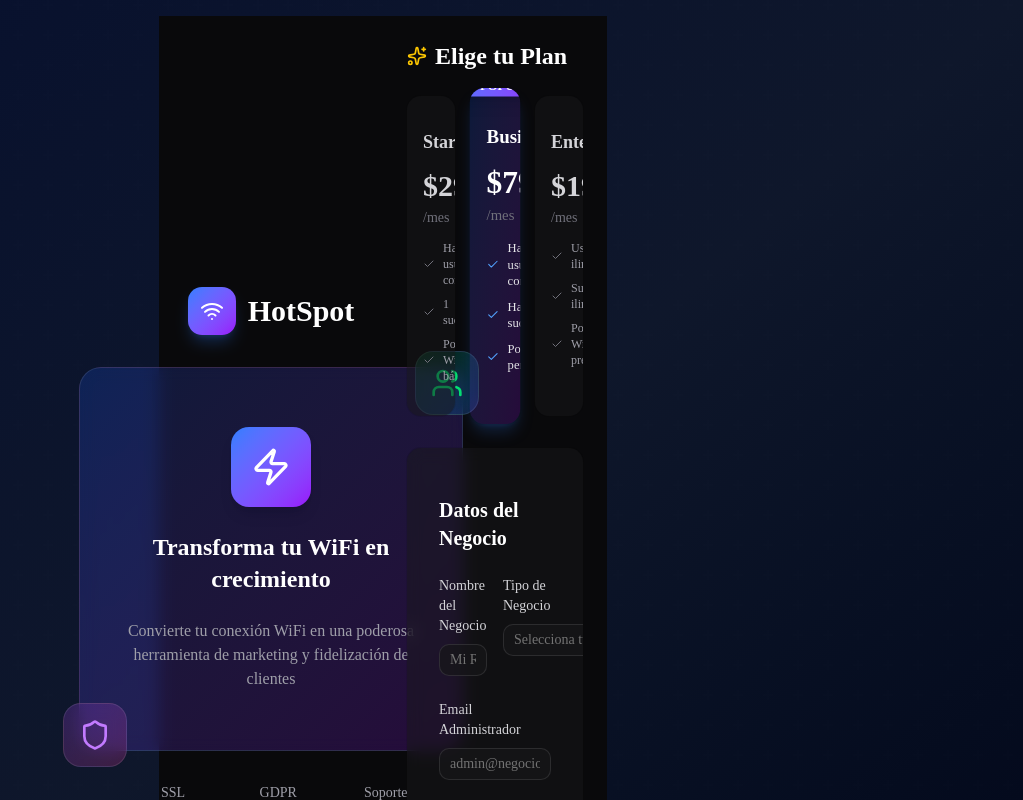
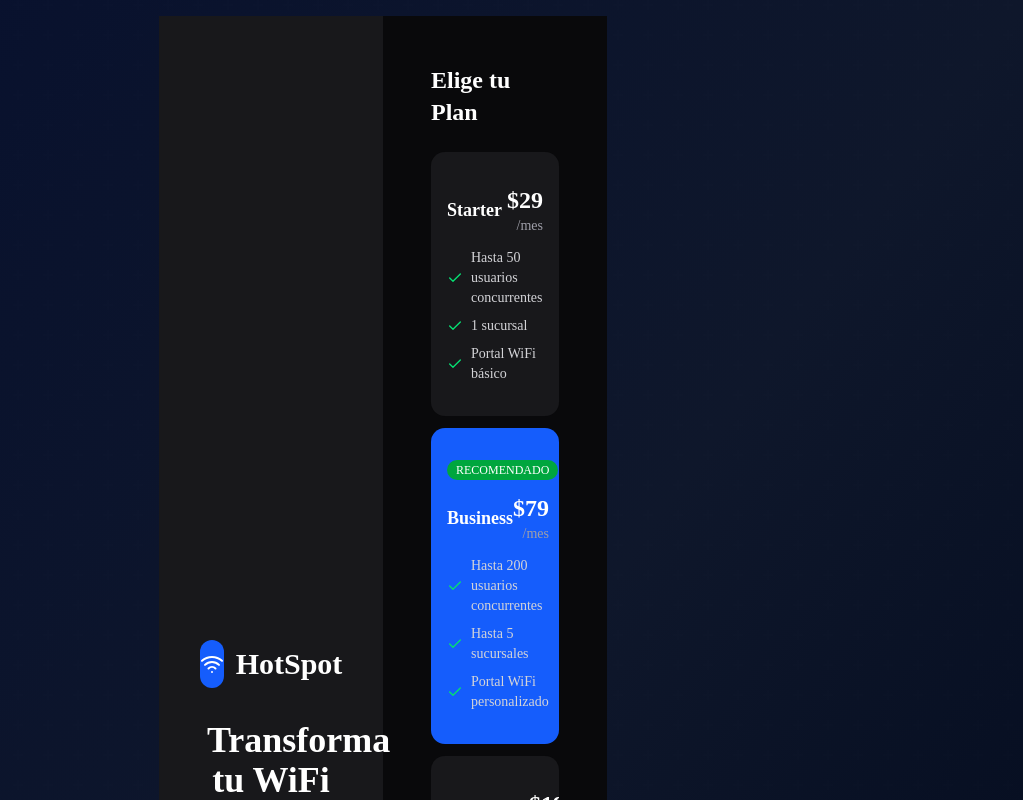
Before and after one commit to misterfluxec/hotspot-saas, a Next.js app in the folder apps/dashboard/: page /register in a window 1280 px wide. Shown: the top 800 px of the page, without its empty margins (257-1280 px from the left). Built offline with nearby package versions, Linux system fonts and the light colour scheme.

Commit message:
fix: clean and professional registration layout with proper flexbox structure

```diff
--- a/apps/dashboard/src/app/(auth)/register/page.tsx
+++ b/apps/dashboard/src/app/(auth)/register/page.tsx
@@ -8,7 +8,7 @@ import { Input } from '@/components/ui/input';
 import { Label } from '@/components/ui/label';
 import { Select, SelectContent, SelectItem, SelectTrigger, SelectValue } from '@/components/ui/select';
 import { Badge } from '@/components/ui/badge';
-import { Check, Wifi, Users, Zap, Shield, Sparkles, ArrowRight } from 'lucide-react';
+import { Check, Wifi, ArrowRight } from 'lucide-react';
 
 interface Plan {
   id: string;
@@ -120,47 +120,32 @@ export default function RegisterPage() {
   };
 
   return (
-    <div className="min-h-screen bg-zinc-950 flex items-center justify-center p-6">
-      <div className="w-full max-w-7xl">
-        <div className="grid grid-cols-1 lg:grid-cols-2 gap-12 items-center">
+    <div className="min-h-screen bg-zinc-950 flex">
+      <div className="flex flex-col lg:flex-row w-full">
 
-          {/* Left Side - Visual Section */}
-          <div className="hidden lg:flex flex-col items-center justify-center text-center space-y-8">
+        {/* Left Column - Visual Section */}
+        <div className="hidden lg:flex lg:w-1/2 bg-zinc-900 items-center justify-center p-12">
+          <div className="max-w-md w-full text-center space-y-8">
             {/* Logo */}
-            <div className="flex items-center space-x-3">
-              <div className="w-12 h-12 bg-gradient-to-br from-blue-500 to-purple-600 rounded-xl flex items-center justify-center shadow-lg shadow-blue-500/25">
+            <div className="flex items-center justify-center space-x-3">
+              <div className="w-12 h-12 bg-blue-600 rounded-xl flex items-center justify-center">
                 <Wifi className="w-6 h-6 text-white" />
               </div>
               <span className="text-3xl font-bold text-white">HotSpot</span>
             </div>
 
-            {/* Hero Image/Illustration */}
-            <div className="relative">
-              <div className="w-96 h-96 bg-gradient-to-br from-blue-600/20 to-purple-600/20 rounded-3xl border border-white/10 backdrop-blur-sm flex items-center justify-center">
-                <div className="text-center space-y-6 p-8">
-                  <div className="w-20 h-20 bg-gradient-to-br from-blue-500 to-purple-600 rounded-2xl flex items-center justify-center mx-auto shadow-lg">
-                    <Zap className="w-10 h-10 text-white" />
-                  </div>
-                  <h2 className="text-2xl font-bold text-white">
+            {/* Hero Text */}
+            <div className="space-y-4">
+              <h1 className="text-4xl font-bold text-white">
                 Transforma tu WiFi en crecimiento
-                  </h2>
-                  <p className="text-zinc-400 max-w-sm">
+              </h1>
+              <p className="text-lg text-zinc-400">
                 Convierte tu conexión WiFi en una poderosa herramienta de marketing y fidelización de clientes
               </p>
             </div>
-              </div>
 
-              {/* Floating elements */}
-              <div className="absolute -top-4 -right-4 w-16 h-16 bg-gradient-to-br from-green-500/20 to-blue-500/20 rounded-2xl border border-white/10 backdrop-blur-sm flex items-center justify-center">
-                <Users className="w-8 h-8 text-green-400" />
-              </div>
-              <div className="absolute -bottom-4 -left-4 w-16 h-16 bg-gradient-to-br from-purple-500/20 to-pink-500/20 rounded-2xl border border-white/10 backdrop-blur-sm flex items-center justify-center">
-                <Shield className="w-8 h-8 text-purple-400" />
-              </div>
-            </div>
-
-            {/* Trust indicators */}
-            <div className="flex items-center space-x-8 text-zinc-400 text-sm">
+            {/* Trust Indicators */}
+            <div className="flex items-center justify-center space-x-6 text-sm text-zinc-400">
               <div className="flex items-center space-x-2">
                 <Check className="w-4 h-4 text-green-400" />
                 <span>SSL Seguro</span>
@@ -175,57 +160,56 @@ export default function RegisterPage() {
               </div>
             </div>
           </div>
+        </div>
 
-          {/* Right Side - Form Section */}
-          <div className="space-y-8">
+        {/* Right Column - Form Section */}
+        <div className="w-full lg:w-1/2 flex items-center justify-center p-6 lg:p-12">
+          <div className="w-full max-w-md space-y-8">
+
             {/* Plans Selection */}
             <div>
-              <h2 className="text-2xl font-bold text-white mb-6 flex items-center">
-                <Sparkles className="w-5 h-5 mr-2 text-yellow-400" />
-                Elige tu Plan
-              </h2>
-              <div className="grid grid-cols-1 md:grid-cols-3 gap-4">
+              <h2 className="text-2xl font-bold text-white mb-6">Elige tu Plan</h2>
+              <div className="space-y-3">
                 {plans.map((plan) => (
                   <Card
                     key={plan.id}
                     onClick={() => setSelectedPlan(plan.id)}
-                    className={`cursor-pointer transition-all duration-300 relative ${
+                    className={`cursor-pointer transition-all duration-200 ${
                       selectedPlan === plan.id
-                        ? 'bg-gradient-to-br from-blue-600/20 to-purple-600/20 border-blue-500/50 shadow-lg shadow-blue-500/20 scale-105'
-                        : 'bg-zinc-900/50 border-white/5 hover:border-white/10 hover:bg-zinc-900/70'
+                        ? 'bg-blue-600 border-blue-500'
+                        : 'bg-zinc-900 border-zinc-700 hover:border-zinc-600'
                     }`}
                   >
                     <CardContent className="p-4">
                       {plan.recommended && (
-                        <div className="absolute -top-3 left-1/2 transform -translate-x-1/2">
-                          <Badge className="bg-gradient-to-r from-blue-500 to-purple-600 text-white border-0 px-3 py-1 text-xs font-bold shadow-lg">
-                            MÁS POPULAR
+                        <div className="mb-3">
+                          <Badge className="bg-green-600 text-white">
+                            RECOMENDADO
                           </Badge>
                         </div>
                       )}
 
-                      <div className="text-center space-y-3">
-                        <h3 className={`font-bold text-lg ${selectedPlan === plan.id ? 'text-white' : 'text-zinc-300'}`}>
+                      <div className="flex items-center justify-between mb-3">
+                        <h3 className="text-lg font-bold text-white">
                           {plan.name}
                         </h3>
-
-                        <div className="space-y-1">
-                          <div className={`text-3xl font-bold ${selectedPlan === plan.id ? 'text-white' : 'text-zinc-300'}`}>
+                        <div className="text-right">
+                          <div className="text-2xl font-bold text-white">
                             ${plan.price}
                           </div>
-                          <div className="text-sm text-zinc-500">/mes</div>
+                          <div className="text-sm text-zinc-400">/mes</div>
+                        </div>
                       </div>
 
-                        <div className="space-y-2 text-left">
+                      <div className="space-y-2">
                         {plan.features.slice(0, 3).map((feature, index) => (
                           <div key={index} className="flex items-center space-x-2">
-                              <Check className={`w-3 h-3 flex-shrink-0 ${selectedPlan === plan.id ? 'text-blue-400' : 'text-zinc-500'}`} />
-                              <span className={`text-xs ${selectedPlan === plan.id ? 'text-zinc-200' : 'text-zinc-400'}`}>
+                            <Check className="w-4 h-4 text-green-400 flex-shrink-0" />
+                            <span className="text-sm text-zinc-300">
                               {feature}
                             </span>
                           </div>
                         ))}
-                        </div>
                       </div>
                     </CardContent>
                   </Card>
@@ -234,11 +218,11 @@ export default function RegisterPage() {
             </div>
 
             {/* Registration Form */}
-            <Card className="bg-zinc-900/50 border-white/5 backdrop-blur-sm">
-              <CardContent className="p-8">
+            <Card className="bg-zinc-900 border-zinc-700">
+              <CardContent className="p-6">
                 <h3 className="text-xl font-bold text-white mb-6">Datos del Negocio</h3>
                 <form onSubmit={handleSubmit} className="space-y-6">
-                  <div className="grid grid-cols-1 md:grid-cols-2 gap-4">
+                  <div className="space-y-4">
                     <div>
                       <Label htmlFor="businessName" className="text-zinc-300 text-sm font-medium">
                         Nombre del Negocio
@@ -248,7 +232,7 @@ export default function RegisterPage() {
                         type="text"
                         value={formData.businessName}
                         onChange={(e) => setFormData(prev => ({ ...prev, businessName: e.target.value }))}
-                        className="mt-2 bg-zinc-900/70 border-white/10 text-white focus:border-blue-500/50 focus:ring-2 focus:ring-blue-500/20 transition-all"
+                        className="mt-2 bg-zinc-800 border-zinc-600 text-white focus:border-blue-500"
                         placeholder="Mi Restaurante S.A."
                         required
                       />
@@ -259,18 +243,17 @@ export default function RegisterPage() {
                         Tipo de Negocio
                       </Label>
                       <Select value={formData.businessType} onValueChange={(value) => setFormData(prev => ({ ...prev, businessType: value }))}>
-                        <SelectTrigger className="mt-2 bg-zinc-900/70 border-white/10 text-white focus:border-blue-500/50 focus:ring-2 focus:ring-blue-500/20 transition-all">
+                        <SelectTrigger className="mt-2 bg-zinc-800 border-zinc-600 text-white focus:border-blue-500">
                           <SelectValue placeholder="Selecciona tu tipo" />
                         </SelectTrigger>
-                        <SelectContent className="bg-zinc-900/95 border-white/10 backdrop-blur-sm">
+                        <SelectContent className="bg-zinc-800 border-zinc-600">
                           {businessTypes.map((type) => (
-                            <SelectItem key={type} value={type} className="text-white hover:bg-zinc-800">
+                            <SelectItem key={type} value={type} className="text-white hover:bg-zinc-700">
                               {type}
                             </SelectItem>
                           ))}
                         </SelectContent>
                       </Select>
-                    </div>
                     </div>
 
                     <div>
@@ -282,7 +265,7 @@ export default function RegisterPage() {
                         type="email"
                         value={formData.email}
                         onChange={(e) => setFormData(prev => ({ ...prev, email: e.target.value }))}
-                      className="mt-2 bg-zinc-900/70 border-white/10 text-white focus:border-blue-500/50 focus:ring-2 focus:ring-blue-500/20 transition-all"
+                        className="mt-2 bg-zinc-800 border-zinc-600 text-white focus:border-blue-500"
                         placeholder="admin@negocio.com"
                         required
                       />
@@ -298,8 +281,8 @@ export default function RegisterPage() {
                           type="password"
                           value={formData.password}
                           onChange={(e) => setFormData(prev => ({ ...prev, password: e.target.value }))}
-                        className="mt-2 bg-zinc-900/70 border-white/10 text-white focus:border-blue-500/50 focus:ring-2 focus:ring-blue-500/20 transition-all"
-                        placeholder="••••••"
+                          className="mt-2 bg-zinc-800 border-zinc-600 text-white focus:border-blue-500"
+                          placeholder="•••••••"
                           required
                         />
                       </div>
@@ -313,27 +296,28 @@ export default function RegisterPage() {
                           type="password"
                           value={formData.confirmPassword}
                           onChange={(e) => setFormData(prev => ({ ...prev, confirmPassword: e.target.value }))}
-                        className="mt-2 bg-zinc-900/70 border-white/10 text-white focus:border-blue-500/50 focus:ring-2 focus:ring-blue-500/20 transition-all"
-                        placeholder="••••••"
+                          className="mt-2 bg-zinc-800 border-zinc-600 text-white focus:border-blue-500"
+                          placeholder="•••••••"
                           required
                         />
+                      </div>
                     </div>
                   </div>
 
                   <Button
                     type="submit"
                     disabled={isLoading || !formData.businessName || !formData.businessType || !formData.email}
-                    className="w-full bg-gradient-to-r from-blue-600 to-purple-600 hover:from-blue-700 hover:to-purple-700 text-white font-medium py-4 px-6 rounded-xl transition-all duration-300 shadow-lg hover:shadow-xl hover:shadow-blue-500/25 flex items-center justify-center space-x-2"
+                    className="w-full bg-blue-600 hover:bg-blue-700 text-white font-medium py-3 transition-colors duration-200 flex items-center justify-center space-x-2"
                   >
                     {isLoading ? (
                       <>
-                        <div className="w-5 h-5 border-2 border-white/30 border-t-transparent rounded-full animate-spin"></div>
+                        <div className="w-4 h-4 border-2 border-white/30 border-t-transparent rounded-full animate-spin"></div>
                         <span>Creando cuenta...</span>
                       </>
                     ) : (
                       <>
                         <span>Crear Cuenta</span>
-                        <ArrowRight className="w-5 h-5" />
+                        <ArrowRight className="w-4 h-4" />
                       </>
                     )}
                   </Button>
```
Lines whose indentation alone changed are shown as unchanged.
